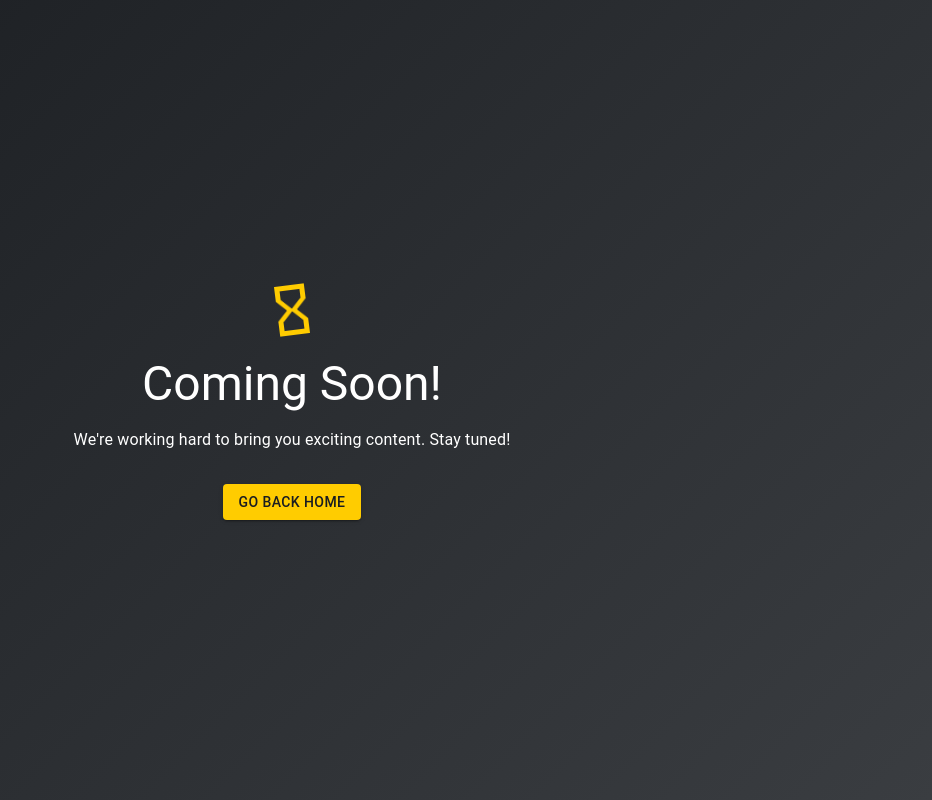
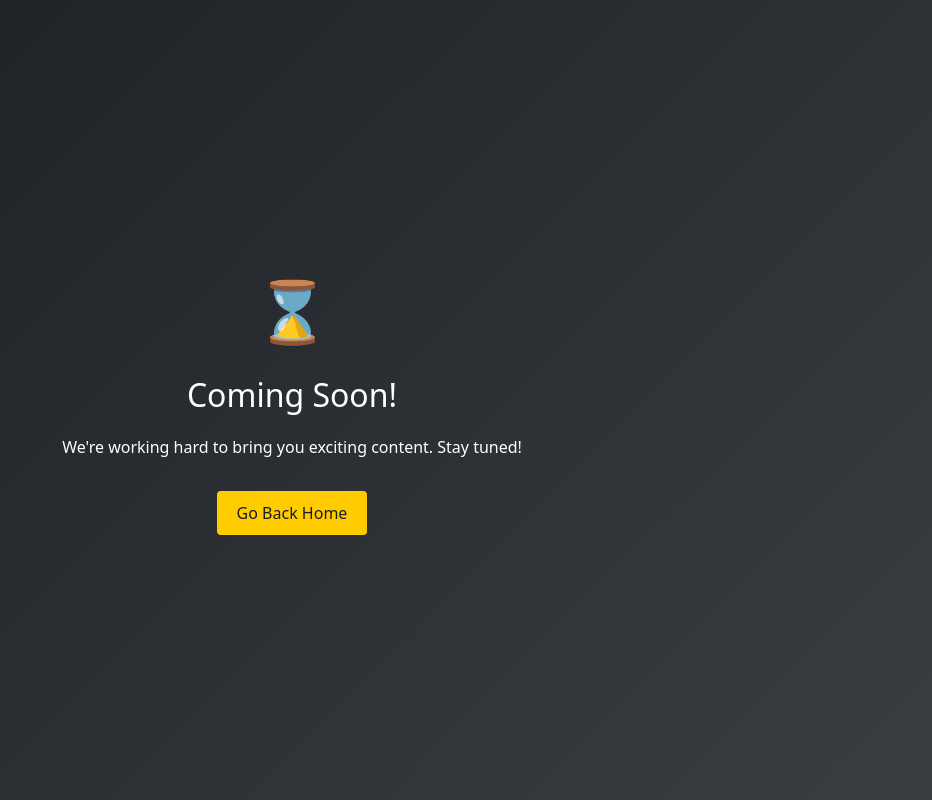
Before and after one commit to heelpatel01/Crypto-Compass, a React (Vite) app in the folder Frontend/: page /blogs in a window 1280 px wide. Shown: the whole page, without its empty margins (348-1280 px from the left). Built offline with nearby package versions, Linux system fonts and the light colour scheme.

Commit message:
Refactor Blogs and ErrorPage components to improve code readability and maintainability (Removed MUI)

```diff
--- a/Frontend/src/pages/Blogs.jsx
+++ b/Frontend/src/pages/Blogs.jsx
@@ -1,13 +1,9 @@
-// Blogs.js
 import React from "react";
-import { Typography, Box, Button } from "@mui/material";
 import { Link } from "react-router-dom";
-import HourglassEmptyIcon from "@mui/icons-material/HourglassEmpty";
 
 function Blogs() {
-  return (
-    <Box
-      sx={{
+  const styles = {
+    container: {
       minHeight: "100vh",
       display: "flex",
       justifyContent: "center",
@@ -15,33 +11,54 @@ function Blogs() {
       textAlign: "center",
       background: "linear-gradient(135deg, #1a1d21 0%, #3a3d41 100%)",
       color: "white",
-      }}
-    >
-      <Box>
-        <HourglassEmptyIcon
-          sx={{ fontSize: 60, color: "#ffcc00", mb: 2 }}
-          className="animate-spin"
-        />
-        <Typography variant="h3" component="h1" sx={{ mb: 2 }}>
-          Coming Soon!
-        </Typography>
-        <Typography variant="body1" sx={{ mb: 4 }}>
-          We're working hard to bring you exciting content. Stay tuned!
-        </Typography>
-        <Link to="/" style={{ textDecoration: "none" }}>
-          <Button
-            variant="contained"
-            sx={{
+    },
+    icon: {
+      fontSize: "60px",
+      color: "#ffcc00",
+      marginBottom: "16px",
+      animation: "spin 2s linear infinite",
+    },
+    heading: {
+      marginBottom: "16px",
+      fontSize: "2rem",
+    },
+    body: {
+      marginBottom: "32px",
+      fontSize: "1rem",
+    },
+    button: {
       backgroundColor: "#ffcc00",
       color: "#1a1d21",
-              "&:hover": { backgroundColor: "#e6b800" },
-            }}
+      padding: "10px 20px",
+      border: "none",
+      borderRadius: "4px",
+      cursor: "pointer",
+      textDecoration: "none",
+    },
+    buttonHover: {
+      backgroundColor: "#e6b800",
+    },
+  };
+
+  return (
+    <div style={styles.container}>
+      <div>
+        <div style={styles.icon}>&#8987;</div>
+        <h1 style={styles.heading}>Coming Soon!</h1>
+        <p style={styles.body}>
+          We're working hard to bring you exciting content. Stay tuned!
+        </p>
+        <Link to="/" style={{ textDecoration: "none" }}>
+          <button
+            style={styles.button}
+            onMouseOver={(e) => (e.target.style.backgroundColor = styles.buttonHover.backgroundColor)}
+            onMouseOut={(e) => (e.target.style.backgroundColor = styles.button.backgroundColor)}
           >
             Go Back Home
-          </Button>
+          </button>
         </Link>
-      </Box>
-    </Box>
+      </div>
+    </div>
   );
 }
 
--- a/Frontend/src/pages/ErrorPage.jsx
+++ b/Frontend/src/pages/ErrorPage.jsx
@@ -1,13 +1,24 @@
 // ErrorPage.js
 import React from "react";
-import { Typography, Box, Button } from "@mui/material";
 import { Link } from "react-router-dom";
-import ErrorOutlineIcon from "@mui/icons-material/ErrorOutline";
 
 function ErrorPage() {
   return (
-    <Box
-      sx={{
+    <div style={styles.container}>
+      <div style={styles.content}>
+        <div style={styles.icon}>⚠️</div>
+        <h1 style={styles.heading}>404 - Page Not Found</h1>
+        <p style={styles.paragraph}>Oops! The page you're looking for doesn't exist.</p>
+        <Link to="/" style={styles.link}>
+          <button style={styles.button}>Go Back Home</button>
+        </Link>
+      </div>
+    </div>
+  );
+}
+
+const styles = {
+  container: {
     minHeight: "100vh",
     display: "flex",
     justifyContent: "center",
@@ -15,34 +26,35 @@ function ErrorPage() {
     textAlign: "center",
     background: "linear-gradient(135deg, #1a1d21 0%, #3a3d41 100%)",
     color: "white",
-      }}
-    >
-      <Box>
-        <ErrorOutlineIcon
-          sx={{ fontSize: 60, color: "#ff3b30", mb: 2 }}
-          className="animate-bounce"
-        />
-        <Typography variant="h3" component="h1" sx={{ mb: 2 }}>
-          404 - Page Not Found
-        </Typography>
-        <Typography variant="body1" sx={{ mb: 4 }}>
-          Oops! The page youre looking for doesnt exist.
-        </Typography>
-        <Link to="/" style={{ textDecoration: "none" }}>
-          <Button
-            variant="contained"
-            sx={{
+  },
+  content: {
+    textAlign: "center",
+  },
+  icon: {
+    fontSize: "60px",
+    color: "#ff3b30",
+    marginBottom: "16px",
+  },
+  heading: {
+    fontSize: "2.5rem",
+    marginBottom: "16px",
+  },
+  paragraph: {
+    fontSize: "1rem",
+    marginBottom: "32px",
+  },
+  link: {
+    textDecoration: "none",
+  },
+  button: {
     backgroundColor: "#ffcc00",
     color: "#1a1d21",
-              "&:hover": { backgroundColor: "#e6b800" },
-            }}
-          >
-            Go Back Home
-          </Button>
-        </Link>
-      </Box>
-    </Box>
-  );
-}
+    padding: "10px 20px",
+    border: "none",
+    borderRadius: "4px",
+    cursor: "pointer",
+    fontSize: "1rem",
+  },
+};
 
 export default ErrorPage;
```
Lines whose indentation alone changed are shown as unchanged.
